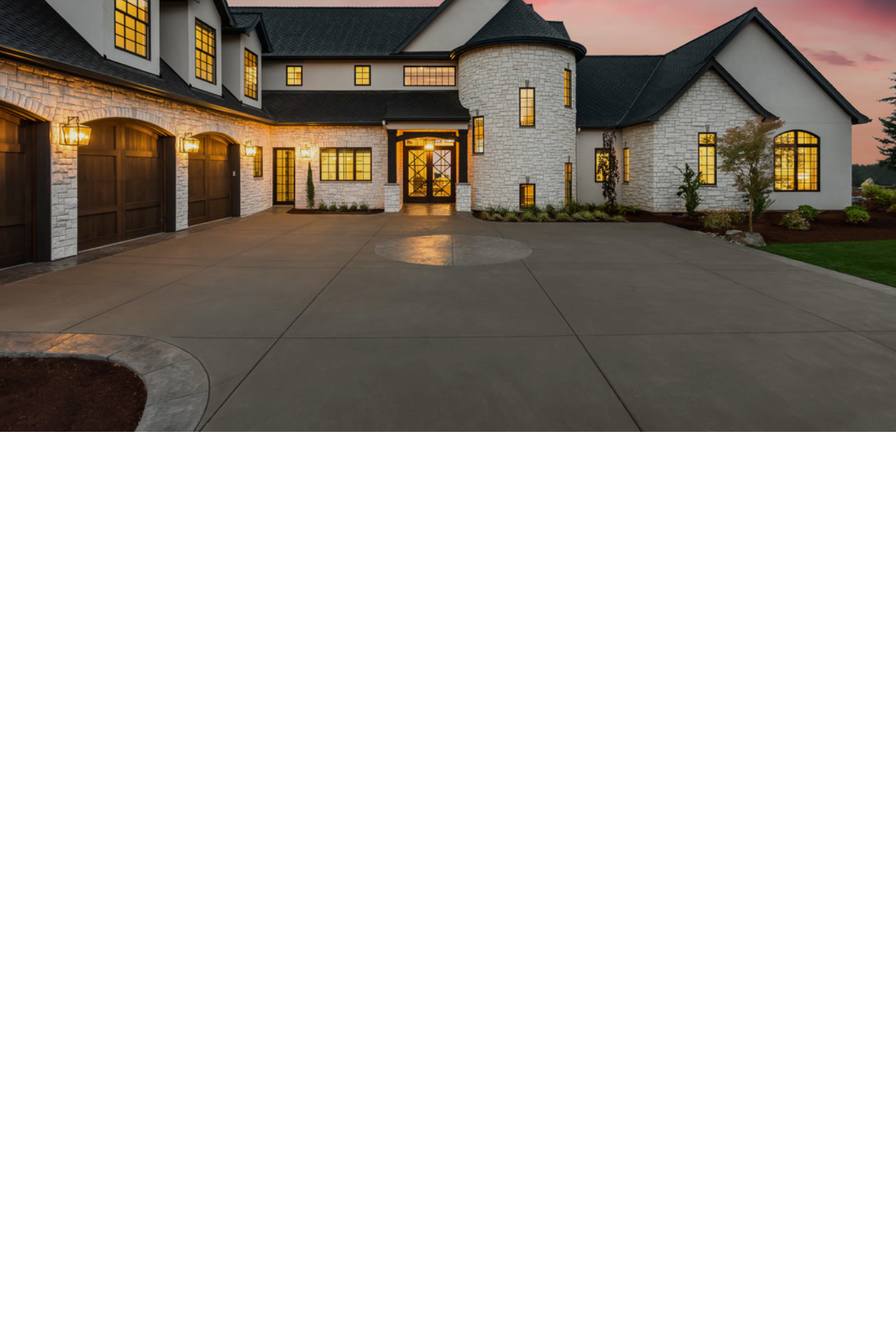
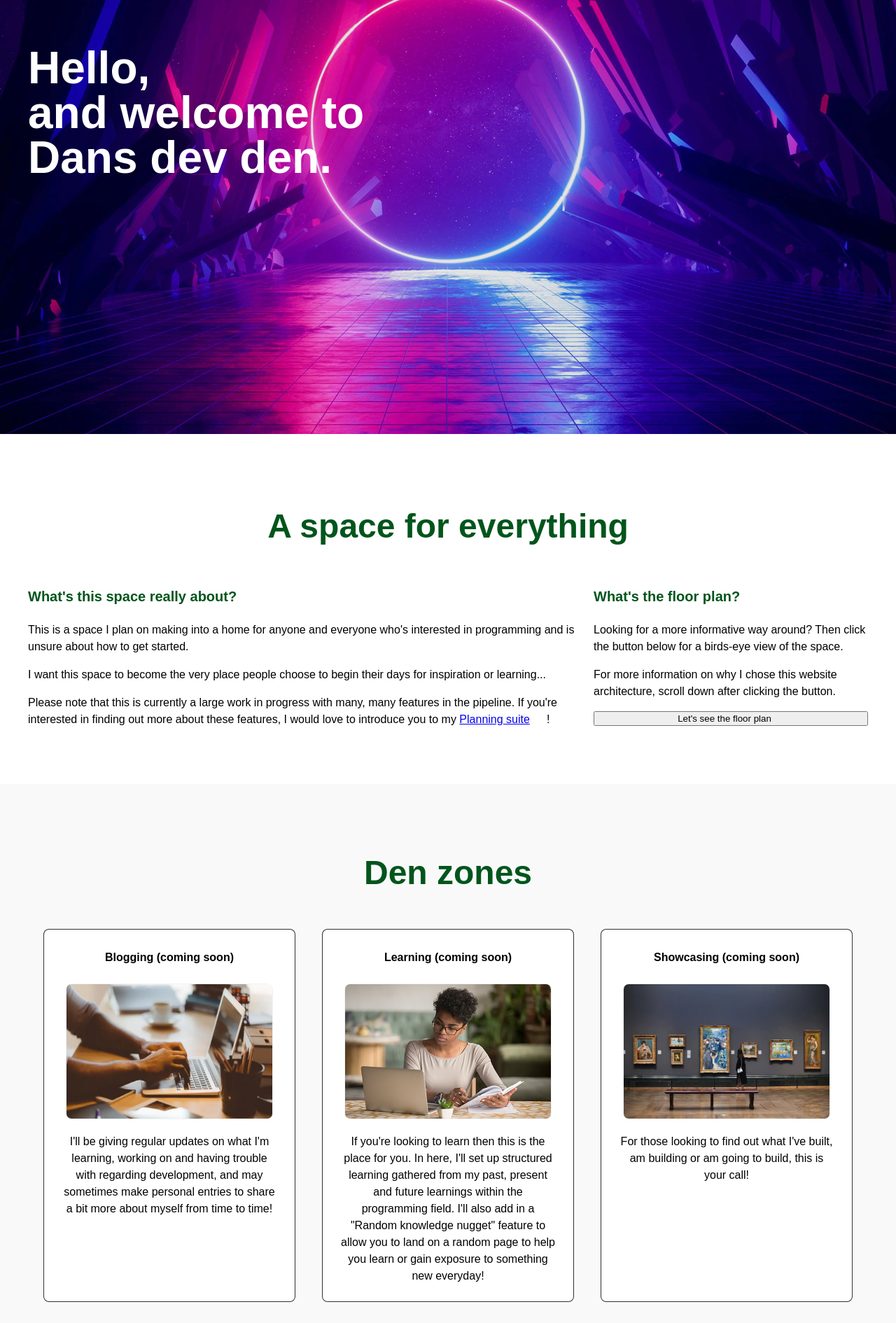
Before and after one commit to danriley11/DansDevDen, a React (Vite) app: page / in a window 1280 px wide. Shown: the part 180-2070 px from the top of the page at 70% size. Before the commit the page ends 1110 px from the top, so only its background shows below. Built offline with nearby package versions, Linux system fonts and the light colour scheme.

Commit message:
Update GrandFoyer render

```diff
--- a/src/pages/grandFoyer/GrandFoyer.tsx
+++ b/src/pages/grandFoyer/GrandFoyer.tsx
@@ -1,17 +1,76 @@
 import HeroImage from '../../components/images/HeroImage';
-import GrandFoyerImage from '../../assets/GrandFoyer.jpeg';
-import { GrandFoyerHeading } from './GrandFoyer.styles';
-import { Margin } from '../../components/core/spacing';
+
+import CoverImage from '../../assets/CoverImage.jpg';
+import {
+  GrandFoyerFlexContainer,
+  GrandFoyerHeading,
+  GrandFoyerHeadingContainer,
+  GrandFoyerContentContainer,
+  Zone,
+} from './GrandFoyer.styles';
+import { Heading2, Heading3, Heading4, P } from '../../components/core/typography';
+import { Container } from '../../components/pageStructure/Container.styles';
+import { Margin, RightAlign } from '../../components/core/spacing';
+import { FLOOR_PLAN_CONTENT, SPACE_INFO_CONTENT, ZONES_CONTENT } from './GrandFoyer.content';
+import { offWhite } from '../../components/core/colours';
+import FlexDiv from '../../components/blocks/FlexDiv';
 
 const GrandFoyer = () => {
   return (
-    <div>
-      <HeroImage imgSrc={GrandFoyerImage} alt={'temp'} width={'100%'} />
+    <>
+      <HeroImage imgSrc={CoverImage} alt={'temp'} width={'100%'} />
 
-      <Margin smTop={64} mdTop={80} lgTop={128}>
-        <GrandFoyerHeading>Hello, and welcome to the grand foyer.</GrandFoyerHeading>
+      <Margin bottom={128}>
+        <Container>
+          <GrandFoyerHeadingContainer>
+            <GrandFoyerHeading>Hello, </GrandFoyerHeading>
+            <GrandFoyerHeading>and welcome to</GrandFoyerHeading>
+            <GrandFoyerHeading>Dans dev den.</GrandFoyerHeading>
+          </GrandFoyerHeadingContainer>
+
+          <GrandFoyerContentContainer backgroundColour="white">
+            <Heading2>A space for everything</Heading2>
+            <GrandFoyerFlexContainer>
+              <div>
+                <Heading3>{SPACE_INFO_CONTENT.title}</Heading3>
+                {SPACE_INFO_CONTENT.content.map((p) => (
+                  <P>{p}</P>
+                ))}
+                <P>
+                  Please note that this is currently a large work in progress with many, many
+                  features in the pipeline. If you're interested in finding out more about these
+                  features, I would love to introduce you to my <a href="#">Planning suite</a>!
+                </P>
+              </div>
+              <div>
+                <Heading3>{FLOOR_PLAN_CONTENT.title}</Heading3>
+                {FLOOR_PLAN_CONTENT.content.map((p) => (
+                  <P>{p}</P>
+                ))}
+                <RightAlign>
+                  <button>{FLOOR_PLAN_CONTENT.buttonLabel}</button>
+                </RightAlign>
+              </div>
+            </GrandFoyerFlexContainer>
+          </GrandFoyerContentContainer>
+        </Container>
+
+        <GrandFoyerContentContainer backgroundColour={offWhite}>
+          <Container>
+            <Heading2>Den zones</Heading2>
+            <FlexDiv>
+              {ZONES_CONTENT.map((zone) => (
+                <Zone>
+                  <Heading4>{zone.title}</Heading4>
+                  <img src={zone.image} height={192} width={294} />
+                  <P>{zone.blurb}</P>
+                </Zone>
+              ))}
+            </FlexDiv>
+          </Container>
+        </GrandFoyerContentContainer>
       </Margin>
-    </div>
+    </>
   );
 };
 
```
